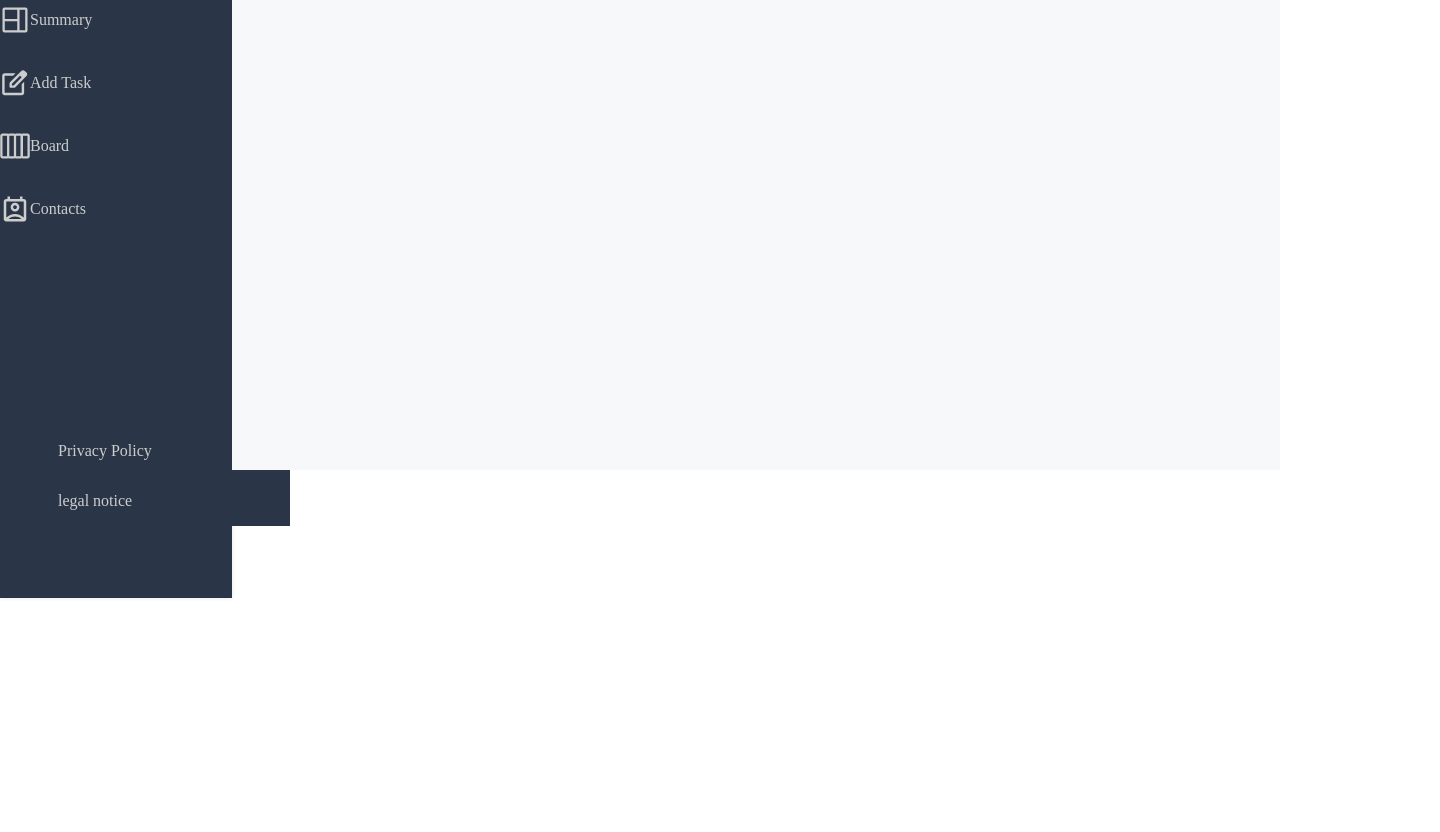
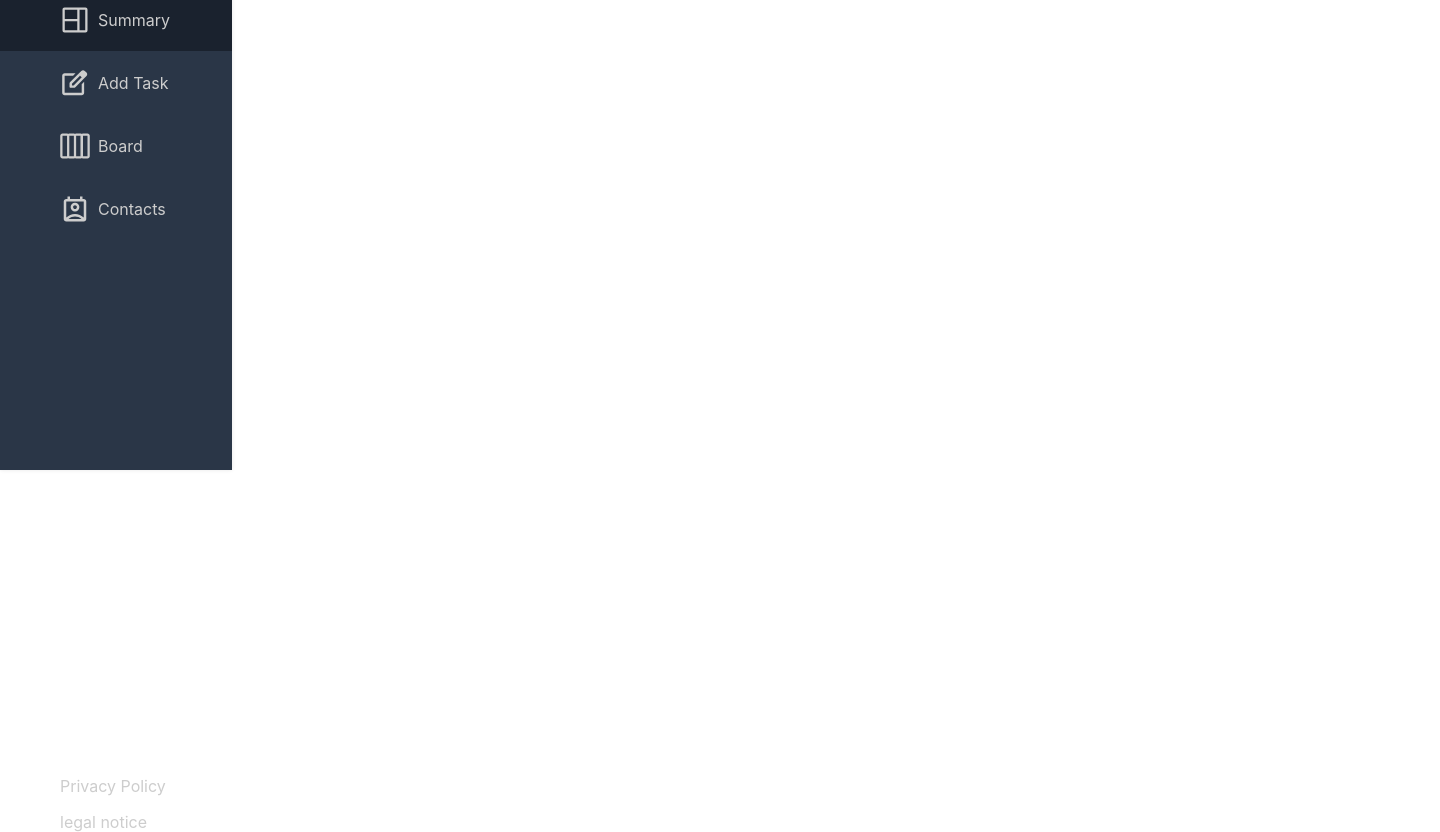
Before and after one commit to MonkeyDHoffy/Join-a-project-management-tool, a plain HTML site: page standardnavbar.html in a window 1280 px wide. Shown: the part 330-1162 px from the top of the page, 1440 px wide, since content can reach past the window. Before the commit the page ends 1041 px from the top, so only its background shows below. Drawn offline with Linux system fonts and the light colour scheme; a web font is replaced by a local one.

Commit message:
standardnavbar

```diff
--- a/standardnavbar.html
+++ b/standardnavbar.html
@@ -6,6 +6,8 @@
     <meta name="viewport" content="width=device-width, initial-scale=1.0">
     <title>Join</title>
     <link rel="stylesheet" href="./styles/navBar.css">
+    <link rel="stylesheet" href="./styles/standard.css">
+    <link rel="stylesheet" href="./style.css">
     <link rel="preconnect" href="https://fonts.googleapis.com">
     <link rel="preconnect" href="https://fonts.gstatic.com" crossorigin>
     <link
@@ -15,52 +17,49 @@
 
 <body>
 
-    <section class="content">
-
-
-        <section class="content_wrapper">
+        <div class="content-width">
 
                 <div class="content_left">
                     <div>
-                    <div id="joinLogo" class="logo"><img src="./assets/img/Logo.png" alt=""></div>
+                        <div class="logo"><img src="./assets/img/Logo.png" alt=""></div>
                     </div>
 
                     <section class="navBar">
-                    <div id="navSummary" class="nav_btn nav_summary"><img src="./assets/img/navBar/summary.svg"
-                            alt="">Summary</div>
+                        <a href="./summary.html"><button class="nav_btn nav_summary active" disabled="true"><span><img
+                                        src="./assets/img/navBar/summary.svg" alt="">Summary</span></button></a>
 
+                        <a href="./add_task.html"><button class="nav_btn nav_add_task"><span><img
+                                        src="./assets/img/navBar/add_task.svg" alt="">Add Task</span></button></a>
 
-                    <div id="navAddTask" class="nav_btn nav_add_task"><img src="./assets/img/navBar/add_task.svg"
-                            alt="">Add Task</div>
+                        <a href="./board.html"><button class="nav_btn nav_board"><span><img
+                                        src="./assets/img/navBar/board.svg" alt="">Board</span></button></a>
 
-
-                    <div id="navBoard" class="nav_btn nav_board"><img src="./assets/img/navBar/board.svg" alt="">Board
-                    </div>
-
-
-                    <div id="navContacts" class="nav_btn nav_contacts"><img src="./assets/img/navBar/contacts.svg"
-                            alt="">Contacts</div>
-
+                        <a href="./contacts.html"><button class="nav_btn nav_contacts"><span><img
+                                        src="./assets/img/navBar/contacts.svg" alt="">Contacts</span></button></a>
 
                     </section>
 
-                <div class="navBar">
-                    <div>
-                        <div id="privacypolicy" class="nav_btn paddingleft">Privacy Policy</div>
-                        <div id="legalnotice" class="nav_btn paddingleft">legal notice</div>
-                    </div>
+                    <div class="navBar gap-16 margin-top-350">
+                        <a class="nav-link flex-center" href="">Privacy Policy</a>
+                        <a class="nav-link flex-center" href="">legal notice</a>
+
                     </div>
 
                 </div>
 
-            <div class="content_right">
+
+
+                <div class="content-wrapper">
+
                     <div class="header">
                         <p>Kanban Project Management Tool</p>
-                    <div class="header_btn_and_pic"><button class="question-mark"><img id="helpBtn"
-                                class="question-mark-img" src="./assets/img/navBar/help.svg" alt=""></button>
-                        <div><img id="profilePicture" class="profile_picture" src="./assets/img/dog-705820_640.jpg"
-                                alt="">
+                        <div class="header_btn_and_pic"><button class="question-mark"><img class="question-mark-img"
+                                    src="" alt=""></button>
+                            <div><img class="profile_picture" src="" alt="">
                             </div>
+                        </div>
+                    </div>
+                    <!-- Hier kommt der Code hin! -->
                 </div>
         </div>
 
@@ -68,17 +67,8 @@
 
 
 
-            </div>
 
 
-
-
-        </section>
-
-
-
-
-    </section>
 
 </body>
 
```
Lines whose indentation alone changed are shown as unchanged.
